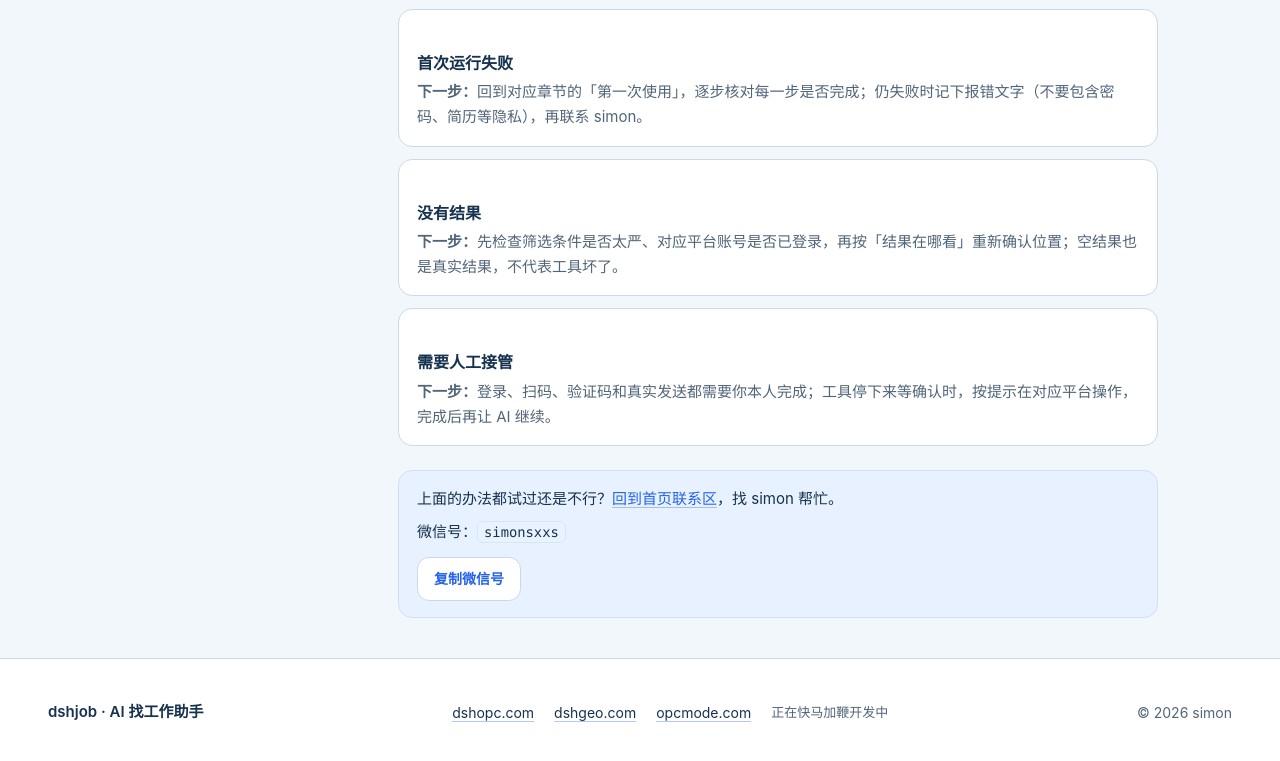
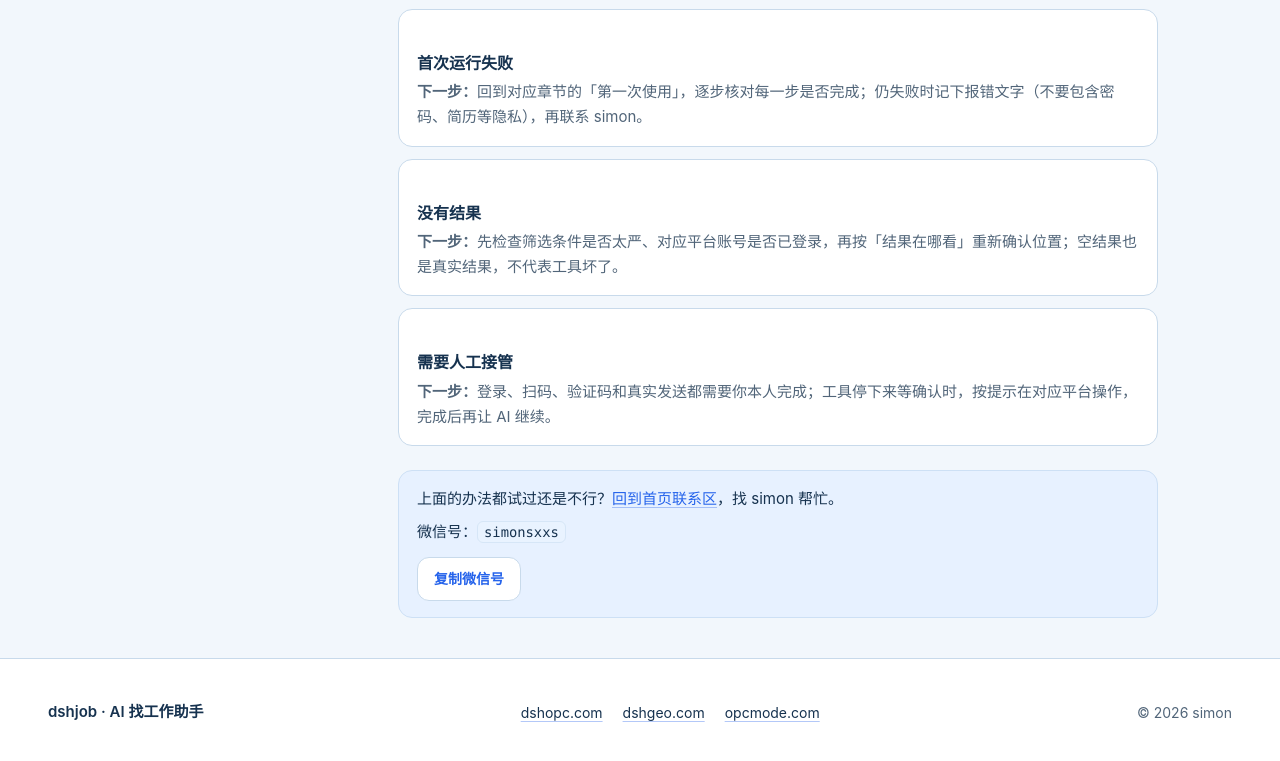
Before and after one commit to simonsxxs/dshjob, a plain HTML site: page guide.html in a window 1280 px wide. Shown: the part 4682-5443 px from the top of the page. Drawn offline with Linux system fonts and the light colour scheme; animation ran at ten frames a second.

Commit message:
Revert "fix(footer): dshgeo/opcmode 取消跳转改纯文本，加「正在快马加鞭开发中」"
This reverts commit 252a1bc0d8266283916b6aed4325435b36ab5bc8.

```diff
--- a/assets/site.css
+++ b/assets/site.css
@@ -1809,26 +1809,6 @@ html:not(.js) .demo-tab {
   min-height: 44px;          /* 触控目标 ≥ 44px */
 }
 
-/* 未上线站点：外观与相邻链接一致（正文色 + 同款下划线），但不可点击 */
-.footer-link-off {
-  display: inline-flex;
-  align-items: center;
-  min-height: 44px;
-  color: var(--text);
-  text-decoration: underline;
-  text-decoration-color: rgba(37, 99, 235, 0.35);
-  text-underline-offset: 3px;
-  cursor: default;
-}
-
-.footer-links-note {
-  display: inline-flex;
-  align-items: center;
-  min-height: 44px;
-  font-size: 13px;
-  color: var(--secondary);
-}
-
 .footer-copy {
   white-space: nowrap;       /* 版权行不断行 */
 }
--- a/guide.html
+++ b/guide.html
@@ -228,9 +228,8 @@
       <p class="footer-name">dshjob · AI 找工作助手</p>
       <p class="footer-links">
         <a href="https://dshopc.com/" target="_blank" rel="noopener">dshopc.com</a>
-        <span class="footer-link-off">dshgeo.com</span>
-        <span class="footer-link-off">opcmode.com</span>
-        <span class="footer-links-note">正在快马加鞭开发中</span>
+        <a href="https://dshgeo.com/" target="_blank" rel="noopener">dshgeo.com</a>
+        <a href="https://opcmode.com/" target="_blank" rel="noopener">opcmode.com</a>
       </p>
       <p class="footer-copy">© 2026 simon</p>
     </div>
```
Also changed, not shown: index.html (+2 -3 lines), 1 other file.
